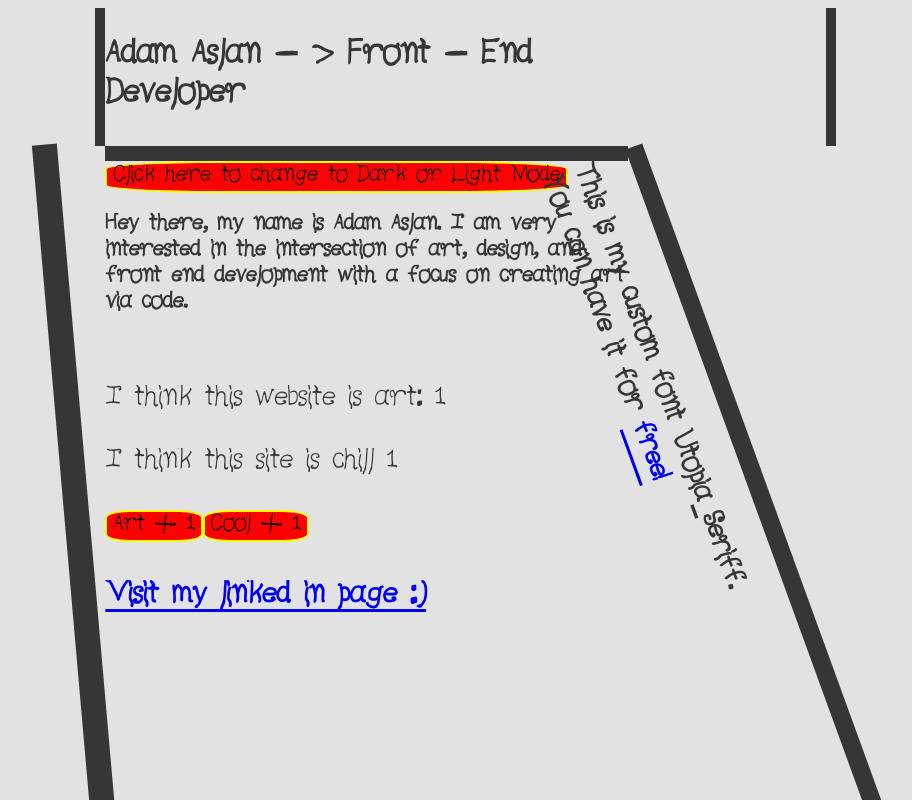
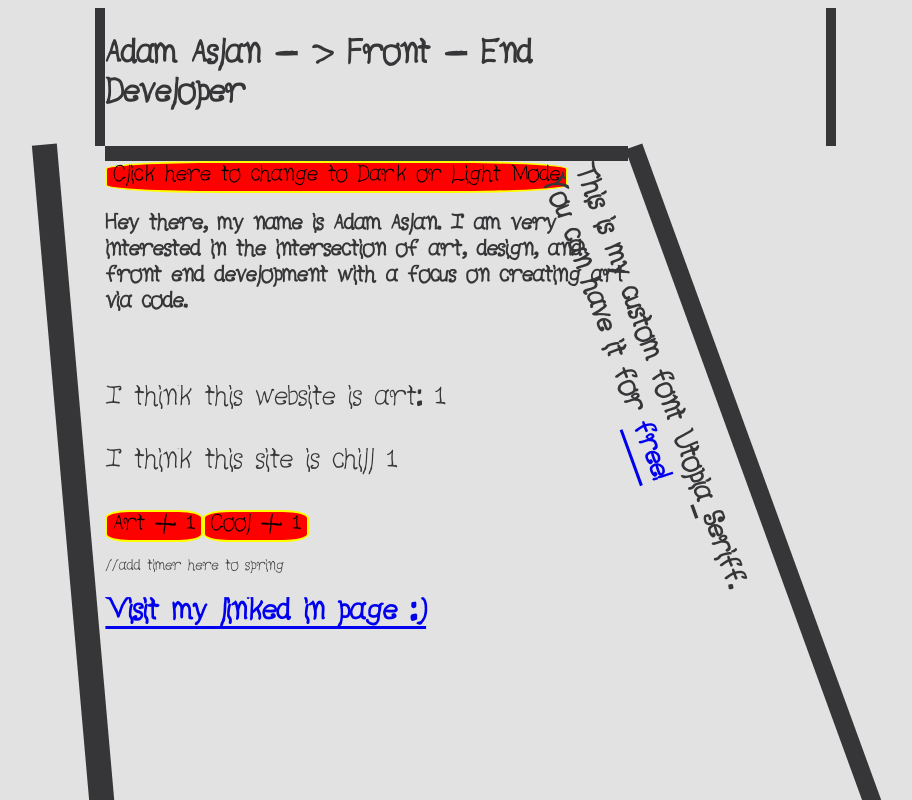
Before and after one commit to adamaslan/code-adamaslan, a React (Create React App) app: page / in a window 1280 px wide. Shown: the top 800 px of the page, without its empty margins (7-919 px from the left). Built offline with nearby package versions, Linux system fonts and the light colour scheme.

Commit message:
things-ideas

```diff
--- a/src/App.js
+++ b/src/App.js
@@ -91,7 +91,7 @@ function App() {
     }
   };
 
-  // Return the layout based on the current theme
+  // Return the layout based on the current theme (needed)
   return (
     <ThemeProvider theme={theme === "light" ? lightTheme : darkTheme}>
       <>
@@ -118,6 +118,7 @@ function App() {
             <br></br>
             <Statey1 />
             <br></br>
+            //add timer here to spring
             <h1>
               {" "}
               <a
```
